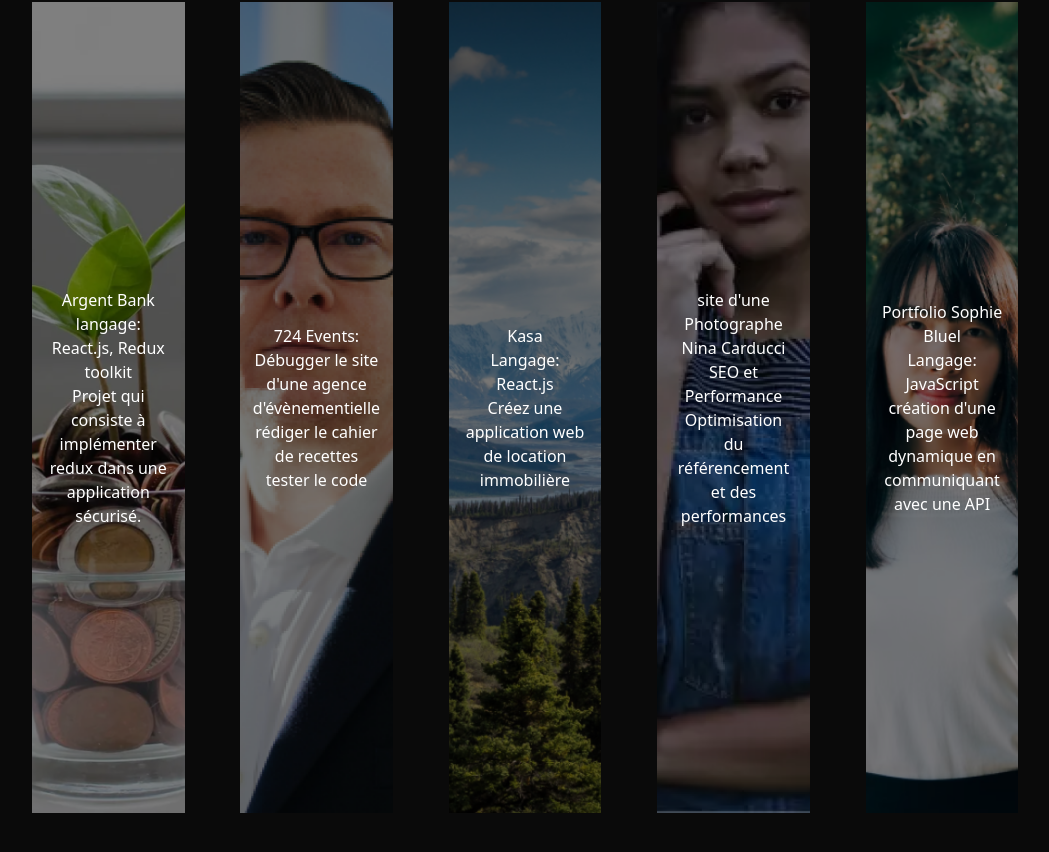
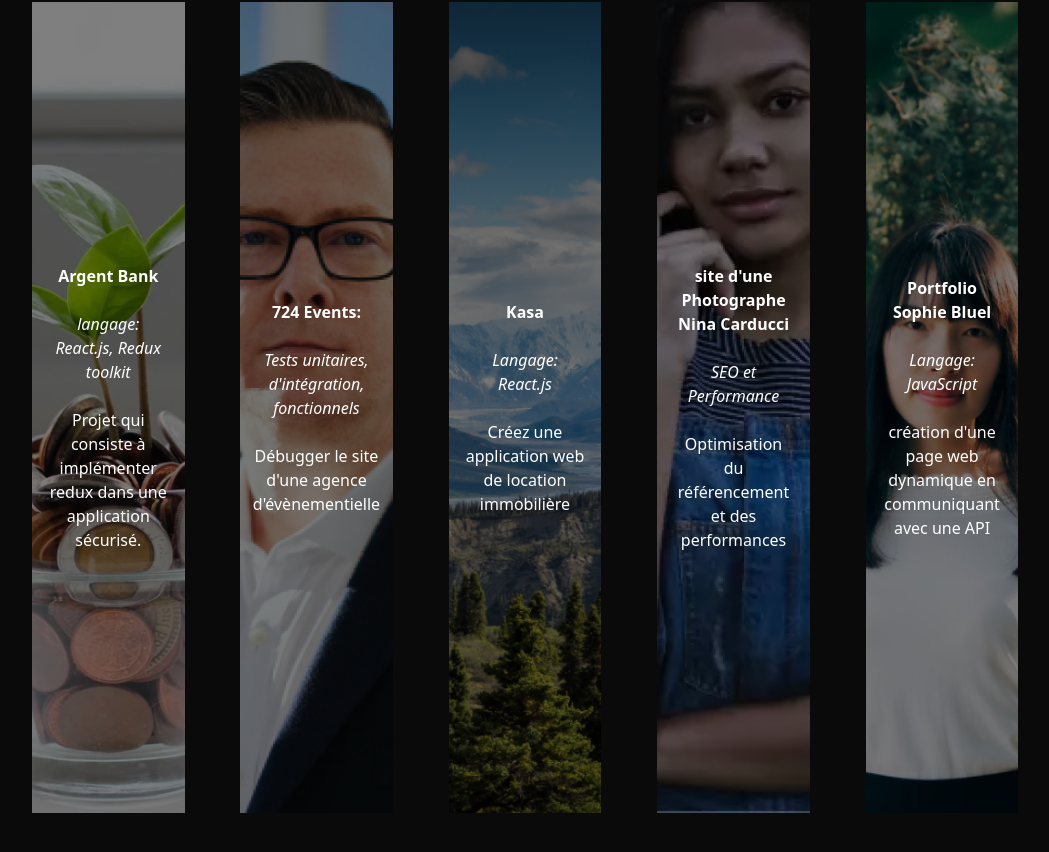
Before and after one commit to jo33200/Portfolio, a React (Vite) app: page / in a window 1280 px wide. Shown: the part 1118-1970 px from the top of the page, without its empty margins (115-1164 px from the left). Built offline with nearby package versions, Linux system fonts and the light colour scheme.

Commit message:
refactor: Update landing page content and navbar link

```diff
--- a/src/App.jsx
+++ b/src/App.jsx
@@ -12,11 +12,11 @@ import url5 from './assets/imgProject/sophieBluel.png';
 
 const App = () => {
   const cardsData = [
-    { text: 'Argent Bank<br /> langage: React.js, Redux toolkit<br/> Projet qui consiste à implémenter redux dans une application sécurisé.', backgroundImage: url1, link: 'https://github.com/jo33200/ArgentBank' },
-    { text: "724 Events:<br/> Débugger le site d'une agence d'évènementielle<br/> rédiger le cahier de recettes<br /> tester le code", backgroundImage: url2, link: 'https://github.com/jo33200/724events' },
-    { text: 'Kasa<br/>Langage: React.js<br/>Créez une application web de location immobilière', backgroundImage: url3, link: 'https://github.com/jo33200/Kasa' },
-    { text: "site d'une Photographe Nina Carducci<br/>SEO et Performance<br/> Optimisation du référencement et des performances", backgroundImage: url4, link: 'https://github.com/jo33200/nina-carducci' },
-    { text: "Portfolio Sophie Bluel<br/>Langage: JavaScript<br/> création d'une page web dynamique en communiquant avec une API", backgroundImage: url5, link: 'https://github.com/jo33200/Portfolio-sophie-bluel' },
+    { text: '<strong>Argent Bank</strong><br/>langage: React.js, Redux toolkit<br/> Projet qui consiste à implémenter redux dans une application sécurisé.', backgroundImage: url1, link: 'https://github.com/jo33200/ArgentBank' },
+    { text: "<strong>724 Events:</strong><br/>Tests unitaires, d'intégration, fonctionnels<br/>Débugger le site d'une agence d'évènementielle<br/> rédiger le cahier de recettes<br /> tester le code", backgroundImage: url2, link: 'https://github.com/jo33200/724events' },
+    { text: '<strong>Kasa</strong><br/>Langage: React.js<br/>Créez une application web de location immobilière', backgroundImage: url3, link: 'https://github.com/jo33200/Kasa' },
+    { text: "<strong>site d'une Photographe Nina Carducci</strong><br/>SEO et Performance<br/> Optimisation du référencement et des performances", backgroundImage: url4, link: 'https://github.com/jo33200/nina-carducci' },
+    { text: "<strong>Portfolio Sophie Bluel</strong><br/>Langage: JavaScript<br/> création d'une page web dynamique en communiquant avec une API", backgroundImage: url5, link: 'https://github.com/jo33200/Portfolio-sophie-bluel' },
   ];
 
   const [activeIndex, setActiveIndex] = useState(0);
@@ -27,9 +27,9 @@ const App = () => {
         <img src={Ordi} alt="ordinateur" className='background absolute w-full h-[250px] sm:h-[300px] md:h-[400px] lg:w-full lg:h-[600px] xl:h-[850px] top-0' />
         <h1 className="text-white text-2xl md:text-3xl lg:text-4xl absolute lg:left-50 top-0 lg:top-0">Développeur Front-End</h1>
         <p className="text-white text-center text-lg absolute top-[400px] left-50 lg:left-50 lg:top-12">
-          Ex-militaire, développeur web rigoureux et créatif, je suis prêt à relever vos défis.<br/>
+          Militaire en reconversion, développeur web rigoureux et créatif, je suis prêt à relever vos défis.<br/>
           Je me suis spécialisé dans le développement front-end grâce à la formation intégrateur web chez Openclassrooms.<br/>
-          Je recherche un poste de développeur front-end junior pour continuer de me développer et de monter en compétences.
+          Je recherche un poste de développeur front-end junior pour continuer de progresser et de monter en compétences.
           </p>
       </section>
 
--- a/src/components/Card.jsx
+++ b/src/components/Card.jsx
@@ -35,7 +35,32 @@ const Card = ({ text, backgroundImage, link, isActive, onMouseEnter }) => {
   }, []);
 
   const createMarkup = () => {
-    return { __html: text };
+    // Diviser le texte en parties en fonction des balises <br/>
+    const parts = text.split('<br/>');
+
+    // Première partie (peut contenir des balises HTML)
+    let firstPart = parts[0];
+
+    // Deuxième partie
+    let secondPart = parts[1];
+
+    // Troisième partie
+    let thirdPart = parts[2];
+
+    // Traitement spécial pour la carte "724 Events"
+    if (firstPart === '724 Events:') {
+      secondPart = ` ${secondPart}`; // Ajouter un espace avant la deuxième partie
+      thirdPart = ` ${thirdPart}`; // Ajouter un espace avant la troisième partie
+    }
+
+    // Retourner le texte formaté avec les balises HTML
+    return {
+      __html: `
+        ${firstPart}<br/><br/> <!-- Ajouter de l'espace avant la deuxième partie -->
+        <em>${secondPart}</em><br/><br/> <!-- Mettre la deuxième partie en italique -->
+        ${thirdPart} <!-- Laisser la troisième partie en texte normal -->
+      `
+    };
   };
 
   return (
```
